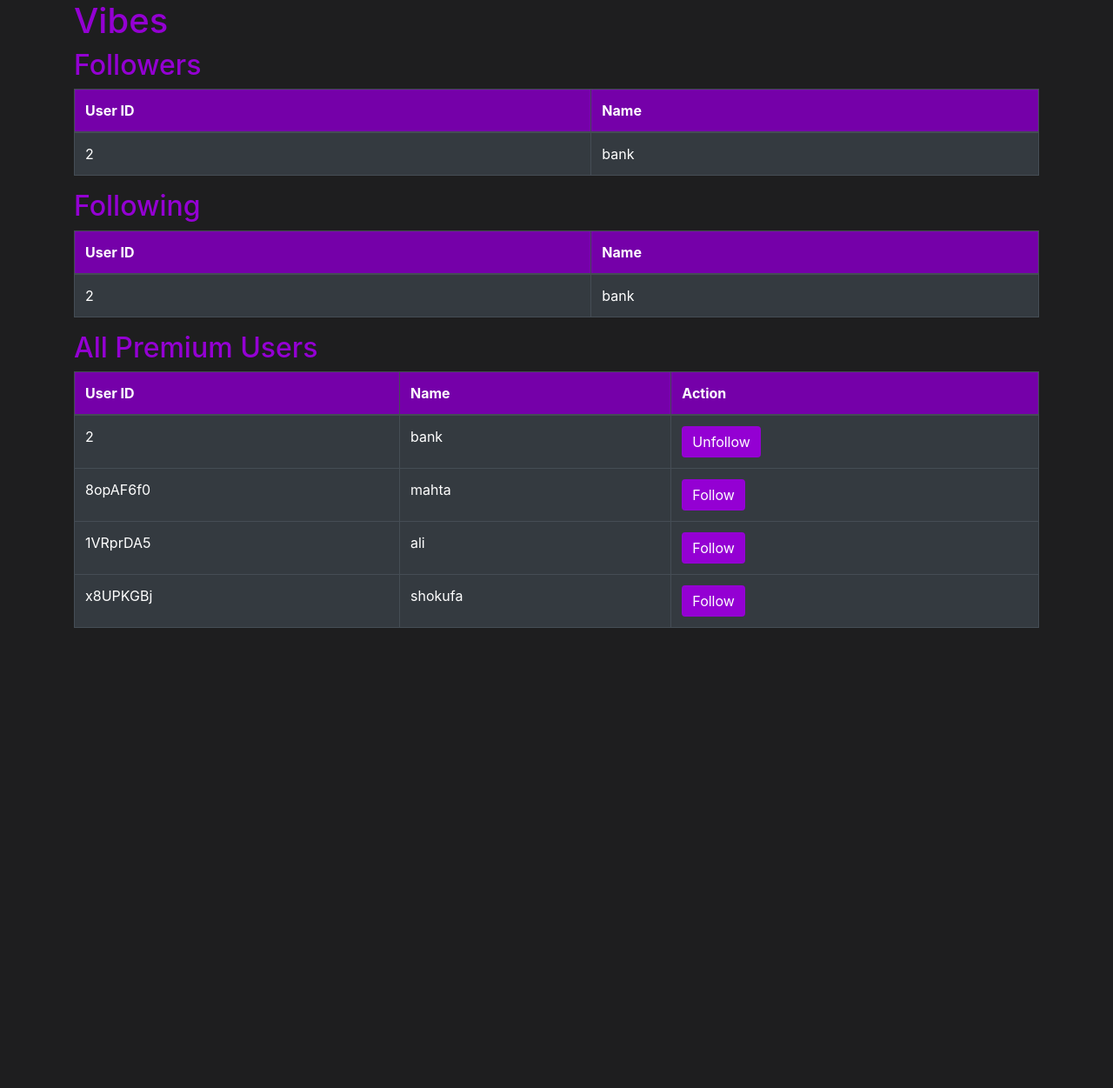
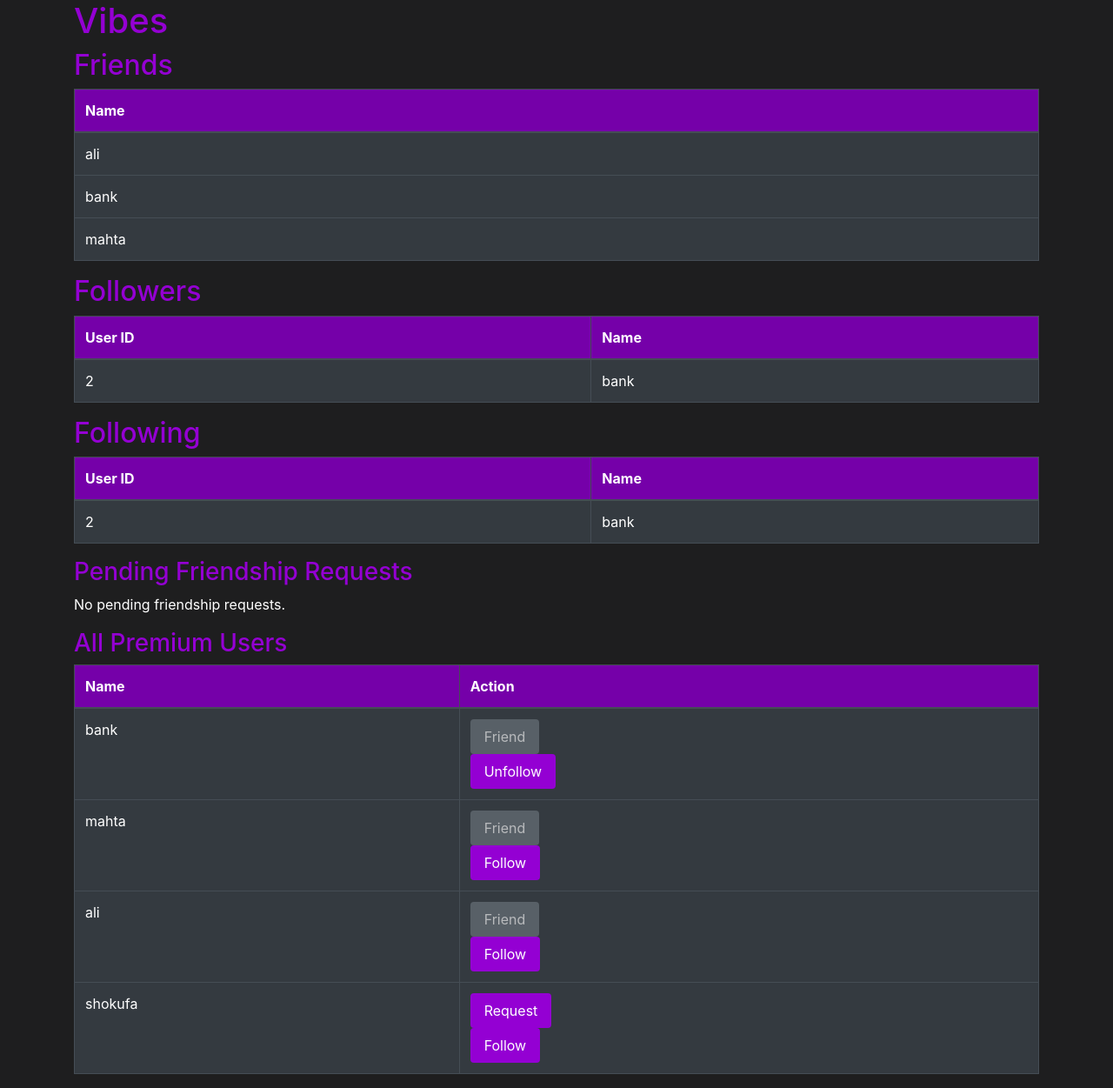
Before and after one commit to MahtaMirzaei/Vibes, a Flask app: page /follows in a window 1280 px wide. Shown: the whole page at 87% size. Before the commit the page ends 722 px from the top, so only its background shows below. Run offline with Flask 3, Linux system fonts and the light colour scheme; a user stored in the database is signed in; data comes from the database, SQL or seed files in the repository; both versions use the stored data as it was after the commit; some libraries are stand-ins or nearby versions.

Commit message:
feat(): applied hadeling friendship and all in follows page.

```diff
--- a/app.py
+++ b/app.py
@@ -433,7 +433,17 @@ def user():
         try:
             conn = get_db_connection()
             cursor = conn.cursor()
-
+            cursor.execute(
+                """
+                SELECT T.ticket_id, C.name, U.name AS singer_name, C.date, T.ticket_price
+                FROM TICKETS T
+                JOIN concerts C ON T.concert_id = C.concert_id
+                JOIN USERS U ON C.user_id = U.user_id
+                WHERE T.user_id = ?
+                """,
+                (user_id,)
+            )
+            tickets = cursor.fetchall()
             cursor.execute(
                 """
                 SELECT FR.sender_id, U.email AS sender_email
@@ -457,6 +467,7 @@ def user():
             balance=balance,
             is_premium=is_premium,
             is_artist=is_artist,
+            tickets=tickets,
             friendship_requests=friendship_requests
         )
     else:
@@ -997,6 +1008,7 @@ def buy_ticket():
     else:
         return redirect(url_for("login"))
 
+
 @app.route("/create_playlist", methods=["GET", "POST"])
 def create_playlist():
     if request.method == "POST":
@@ -1084,24 +1096,29 @@ def add_song_to_playlist():
 
 @app.route('/follows', methods=['GET', 'POST'])
 def follows():
-    user_id = session['user_id']
+    user_id = session.get('user_id')
 
-    with sqlite3.connect('database.db') as conn:
-        cursor = conn.cursor()
+    if not user_id:
+        return redirect(url_for('login'))
 
-        # Handle follow/unfollow actions
+    conn = sqlite3.connect("database.db")
+    cursor = conn.cursor()
+
+    try:
+        # Handle follow/unfollow/request actions
         if request.method == 'POST':
             if 'user_id_to_follow' in request.form:
                 user_id_to_follow = request.form['user_id_to_follow']
-                # Check if user_id_to_follow contains digits
                 if user_id != user_id_to_follow:
-                    cursor.execute("SELECT COUNT(*) FROM FOLLOWS WHERE user_id1 = ? AND user_id2 = ?", (user_id, user_id_to_follow))
-                    if cursor.fetchone()[0] == 0:
-                        cursor.execute("INSERT INTO FOLLOWS (user_id1, user_id2) VALUES (?, ?)", (user_id, user_id_to_follow))
-                        conn.commit()
+                    cursor.execute("INSERT INTO FOLLOWS (user_id1, user_id2) VALUES (?, ?)", (user_id, user_id_to_follow))
+                    conn.commit()
             elif 'user_id_to_unfollow' in request.form:
                 user_id_to_unfollow = request.form['user_id_to_unfollow']
                 cursor.execute("DELETE FROM FOLLOWS WHERE user_id1 = ? AND user_id2 = ?", (user_id, user_id_to_unfollow))
+                conn.commit()
+            elif 'friend_id' in request.form:
+                friend_id = request.form['friend_id']
+                cursor.execute("INSERT INTO FRIENDS (user_id, friend_id) VALUES (?, ?)", (user_id, friend_id))
                 conn.commit()
 
         # Fetch followers
@@ -1120,18 +1137,44 @@ def follows():
         """, (user_id,))
         following = cursor.fetchall()
 
-        # Fetch all premium users
+        # Fetch friends' names
+        cursor.execute("""
+            SELECT u.name FROM USERS u
+            JOIN FRIENDS f ON u.user_id = f.friend_id
+            WHERE f.user_id = ?
+        """, (user_id,))
+        friends = [row[0] for row in cursor.fetchall()]
+
+        # Fetch all pending friendship requests
+        cursor.execute("""
+            SELECT u.user_id, u.name FROM USERS u
+            JOIN friendship_requests f ON u.user_id = f.sender_id
+            WHERE f.receiver_id = ?
+        """, (user_id,))
+        pending_requests = cursor.fetchall()
+
+        # Fetch all premium users with action buttons
         cursor.execute("""
             SELECT user_id, name FROM USERS
             WHERE user_id != ? AND is_premium = 1
         """, (user_id,))
         all_users = cursor.fetchall()
 
-        following_set = {follow[0] for follow in following}
+        # Check if premium users are already friends
+        cursor.execute("""
+            SELECT u.user_id FROM USERS u
+            JOIN FRIENDS f ON u.user_id = f.friend_id
+            WHERE f.user_id = ?
+        """, (user_id,))
+        friends_set = {row[0] for row in cursor.fetchall()}
 
-    return render_template('follows.html', followers=followers, following=following, all_users=all_users, following_set=following_set)
+    finally:
+        conn.close()
 
+    following_set = {follow[0] for follow in following}
 
+    return render_template('follows.html', followers=followers, following=following, all_users=all_users,
+                           following_set=following_set, friends=friends, pending_requests=pending_requests, friends_set=friends_set)
 
 
 @app.route('/send_friendship_request', methods=['POST'])
@@ -1144,7 +1187,7 @@ def send_friendship_request():
 
     if sender_id == receiver_id:
         flash("You cannot send a request to yourself.")
-        return redirect(url_for("user"))
+        return redirect(url_for("follows"))
 
     try:
         conn = get_db_connection()
@@ -1155,11 +1198,11 @@ def send_friendship_request():
 
         if not receiver:
             flash("Invalid user ID.")
-            return redirect(url_for("user"))
+            return redirect(url_for("follows"))
 
         if not session["is_premium"] or not receiver["is_premium"]:
             flash("Both sender and receiver must be premium users.")
-            return redirect(url_for("user"))
+            return redirect(url_for("follows"))
 
         cursor.execute(
             "SELECT * FROM friendship_requests WHERE sender_id = ? AND receiver_id = ?",
@@ -1167,7 +1210,7 @@ def send_friendship_request():
         )
         if cursor.fetchone():
             flash("Friendship request already sent.")
-            return redirect(url_for("user"))
+            return redirect(url_for("follows"))
 
         cursor.execute(
             "SELECT * FROM friends WHERE user_id = ? AND friend_id = ?",
@@ -1175,7 +1218,7 @@ def send_friendship_request():
         )
         if cursor.fetchone():
             flash("You are already friends with this user.")
-            return redirect(url_for("user"))
+            return redirect(url_for("follows"))
 
         cursor.execute(
             "INSERT INTO friendship_requests (sender_id, receiver_id) VALUES (?, ?)",
@@ -1188,7 +1231,8 @@ def send_friendship_request():
         logging.error(f"Error sending friendship request: {e}")
         flash("An error occurred.")
 
-    return redirect(url_for("user"))
+    return redirect(url_for("follows"))
+
 
 @app.route('/accept_friendship_request', methods=['POST'])
 def accept_friendship_request():
@@ -1220,7 +1264,7 @@ def accept_friendship_request():
         logging.error(f"Error accepting friendship request: {e}")
         flash("An error occurred.")
 
-    return redirect(url_for("user"))
+    return redirect(url_for("follows"))
 
 @app.route('/decline_friendship_request', methods=['POST'])
 def decline_friendship_request():
@@ -1244,7 +1288,8 @@ def decline_friendship_request():
         logging.error(f"Error declining friendship request: {e}")
         flash("An error occurred.")
 
-    return redirect(url_for("user"))
+    return redirect(url_for("follows"))
+
 
 
 if __name__ == "__main__":
--- a/templates/follows.html
+++ b/templates/follows.html
@@ -1,42 +1,90 @@
 <!DOCTYPE html>
 <html>
   <head>
-    <title>Followers and Followings</title>
-    <link rel="stylesheet" href="https://stackpath.bootstrapcdn.com/bootstrap/4.5.2/css/bootstrap.min.css">
+    <title>Vibes Connect</title>
+    <link
+      rel="stylesheet"
+      href="https://stackpath.bootstrapcdn.com/bootstrap/4.5.2/css/bootstrap.min.css"
+    />
     <style>
       body {
         background-color: #1e1e1f;
         color: #ffffff;
+        display: flex;
+        justify-content: center;
+        align-items: center;
+        border-radius: 5px;
       }
-        h1, h2 {
+
+      h1,
+      h2,
+      h3 {
         color: #9400d3;
       }
+
       .btn-custom {
         background-color: #9400d3;
         color: #ffffff;
         border: none;
+        padding: 8px 16px;
+        margin-right: 5px;
       }
+
       .btn-custom:hover {
         background-color: #7500a9;
       }
+
       table {
         width: 100%;
         margin-bottom: 20px;
         border-collapse: collapse;
       }
-        th, td {
+
+      th,
+      td {
         border: 1px solid #9400d3;
         padding: 10px;
         text-align: left;
       }
+
       th {
         background-color: #7500a9;
+      }
+
+      .btn-requested {
+        background-color: #6c757d;
+        color: #ffffff;
+        border: none;
+      }
+
+      .btn-requested:hover {
+        background-color: #5a6268;
       }
     </style>
   </head>
   <body>
     <div class="container">
       <h1>Vibes</h1>
+
+      <h2>Friends</h2>
+      <table class="table table-dark">
+        {% if friends %}
+        <thead>
+          <tr>
+            <th>Name</th>
+          </tr>
+        </thead>
+        <tbody>
+          {% for friend in friends %}
+          <tr>
+            <td>{{ friend }}</td>
+          </tr>
+          {% endfor %}
+        </tbody>
+        {% else %}
+        <p>You have no friends yet.</p>
+        {% endif %}
+      </table>
 
       <h2>Followers</h2>
       <table class="table table-dark">
@@ -74,11 +122,52 @@
         </tbody>
       </table>
 
-        <h2>All Premium Users</h2>
+      <h3>Pending Friendship Requests</h3>
+      {% if pending_requests %}
       <table class="table table-dark">
         <thead>
           <tr>
-                    <th>User ID</th>
+            <th>Name</th>
+            <th>Action</th>
+          </tr>
+        </thead>
+        <tbody>
+          {% for request in pending_requests %}
+          <tr>
+            <td>{{ request[1] }}</td>
+            <td>
+              <form
+                action="{{ url_for('accept_friendship_request') }}"
+                method="post"
+              >
+                <input type="hidden" name="sender_id" value="{{ request[0] }}" />
+                <button type="submit" class="btn btn-success btn-custom">
+                  Accept
+                </button>
+              </form>
+              <form
+                action="{{ url_for('decline_friendship_request') }}"
+                method="post"
+              >
+                <input type="hidden" name="sender_id" value="{{ request[0] }}" />
+                <button type="submit" class="btn btn-danger btn-custom">
+                  Decline
+                </button>
+              </form>
+            </td>
+          </tr>
+          {% endfor %}
+        </tbody>
+      </table>
+      {% else %}
+      <p>No pending friendship requests.</p>
+      {% endif %}
+
+      <h3>All Premium Users</h3>
+      {% if all_users %}
+      <table class="table table-dark">
+        <thead>
+          <tr>
             <th>Name</th>
             <th>Action</th>
           </tr>
@@ -86,18 +175,51 @@
         <tbody>
           {% for user in all_users %}
           <tr>
-                    <td>{{ user[0] }}</td>
             <td>{{ user[1] }}</td>
             <td>
+              {% if user[0] in friends_set %}
+              <button disabled class="btn btn-secondary btn-custom">
+                Friend
+              </button>
+              {% elif user[0] in pending_requests %}
+              <button disabled class="btn btn-warning btn-custom">
+                Requested
+              </button>
+              {% else %}
+              <form
+                action="{{ url_for('send_friendship_request') }}"
+                method="post"
+                class="friend-request-form"
+                data-user-id="{{ user[0] }}"
+              >
+                <input type="hidden" name="friend_id" value="{{ user[0] }}" />
+                <button type="submit" class="btn btn-primary btn-custom">
+                  Request
+                </button>
+              </form>
+              {% endif %}
+
               {% if user[0] in following_set %}
-                        <form method="post" action="{{ url_for('follows') }}" style="display:inline;">
-                            <input type="hidden" name="user_id_to_unfollow" value="{{ user[0] }}">
-                            <button type="submit" class="btn btn-danger btn-custom">Unfollow</button>
+              <form action="{{ url_for('follows') }}" method="post">
+                <input
+                  type="hidden"
+                  name="user_id_to_unfollow"
+                  value="{{ user[0] }}"
+                />
+                <button type="submit" class="btn btn-danger btn-custom">
+                  Unfollow
+                </button>
               </form>
               {% else %}
-                        <form method="post" action="{{ url_for('follows') }}" style="display:inline;">
-                            <input type="hidden" name="user_id_to_follow" value="{{ user[0] }}">
-                            <button type="submit" class="btn btn-success btn-custom">Follow</button>
+              <form action="{{ url_for('follows') }}" method="post">
+                <input
+                  type="hidden"
+                  name="user_id_to_follow"
+                  value="{{ user[0] }}"
+                />
+                <button type="submit" class="btn btn-success btn-custom">
+                  Follow
+                </button>
               </form>
               {% endif %}
             </td>
@@ -105,6 +227,41 @@
           {% endfor %}
         </tbody>
       </table>
+      {% else %}
+      <p>No premium users found.</p>
+      {% endif %}
     </div>
+
+    <script>
+      document.addEventListener('DOMContentLoaded', function () {
+        const requestForms = document.querySelectorAll('.friend-request-form');
+
+        requestForms.forEach(form => {
+          form.addEventListener('submit', function (event) {
+            event.preventDefault();
+
+            const userId = form.getAttribute('data-user-id');
+            const button = form.querySelector('button');
+
+            fetch('{{ url_for("send_friendship_request") }}', {
+              method: 'POST',
+              body: new FormData(form),
+            })
+              .then(response => response.text())
+              .then(data => {
+                // Change the button to "Requested"
+                button.classList.remove('btn-primary');
+                button.classList.add('btn-warning');
+                button.classList.add('btn-requested');
+                button.textContent = 'Requested';
+                button.disabled = true;
+              })
+              .catch(error => {
+                console.error('Error:', error);
+              });
+          });
+        });
+      });
+    </script>
   </body>
 </html>
--- a/templates/user.html
+++ b/templates/user.html
@@ -118,11 +118,6 @@
             <input type="number" name="concert_id" required class="form-control mb-2" />
             <button type="submit" class="btn btn-custom">Buy Ticket</button>
         </form>
-        <form method="post" action="{{ url_for('send_friendship_request') }}" class="mb-2">
-            <label for="friend_id">Friend ID:</label>
-            <input type="text" name="friend_id" required class="form-control mb-2" />
-            <button type="submit" class="btn btn-custom">Send Friendship Request</button>
-        </form>
         {% endif %}
         <form action="{{ url_for('logout') }}" method="post" class="mb-2">
             <button type="submit" class="btn btn-custom">Logout</button>
```
Also changed, not shown: database.db. Lines whose indentation alone changed are shown as unchanged.
